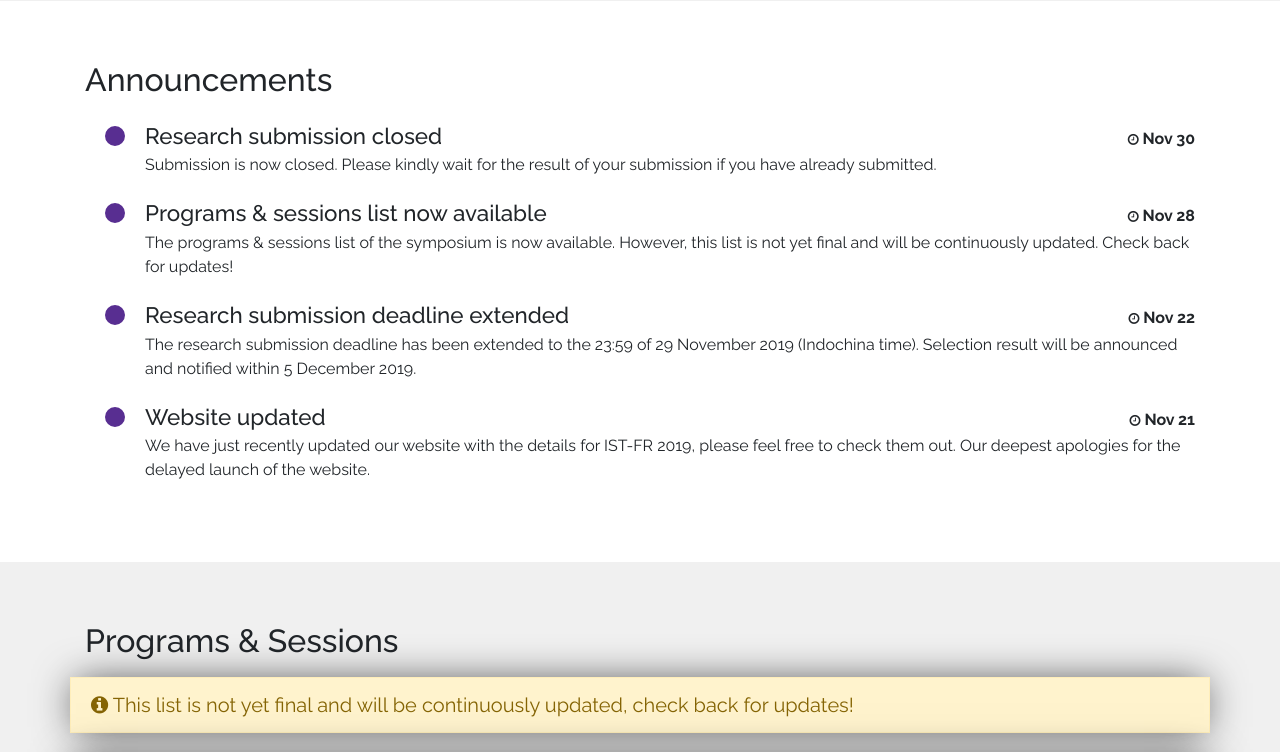
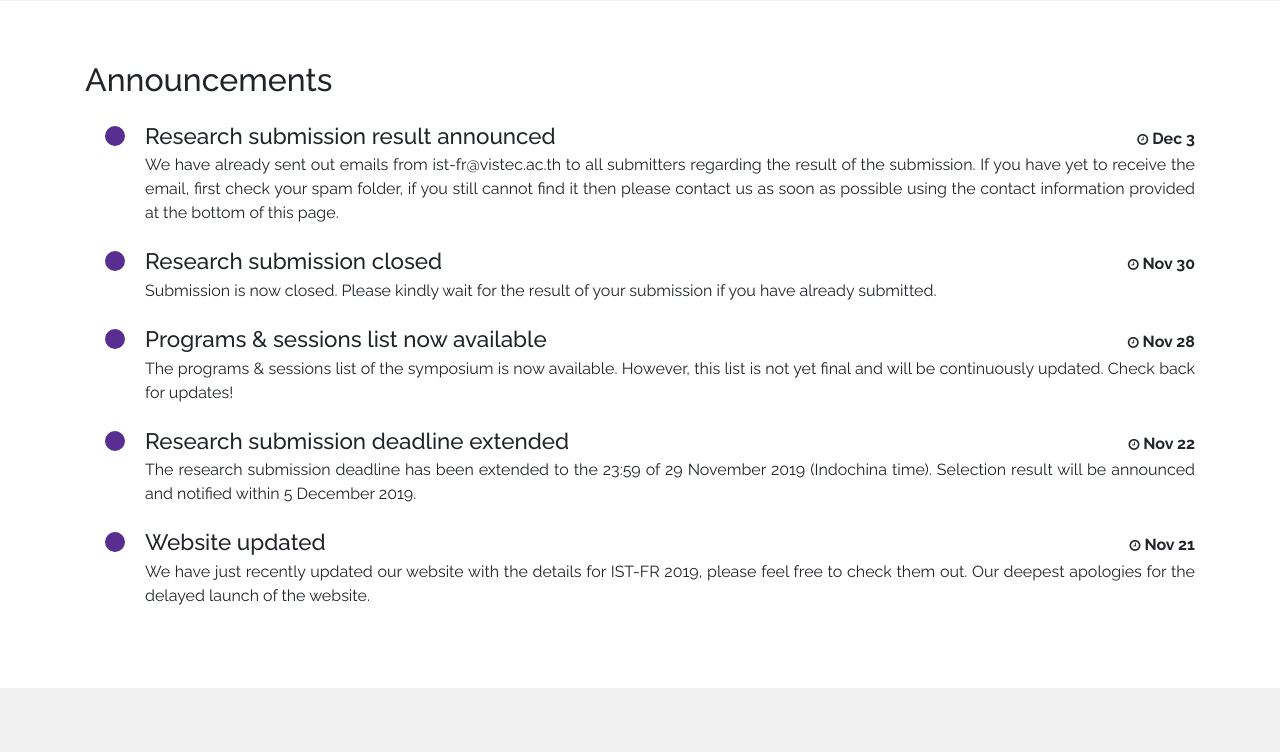
Before and after one commit to ist-fr/2019, a Vue app: page / in a window 1280 px wide. Shown: the part 1500-2252 px from the top of the page. Built offline with nearby package versions, Linux system fonts and the light colour scheme; what vue-scrollactive would draw is missing.

Commit message:
Announce submission results

```diff
--- a/src/components/Home/Announcements.vue
+++ b/src/components/Home/Announcements.vue
@@ -15,7 +15,9 @@
                 <i class="fa fa-clock-o"></i>
                 {{ announcement.datetime }}
               </span>
-              <p class="announcement-content">{{ announcement.content }}</p>
+              <p class="announcement-content text-justify">
+                {{ announcement.content }}
+              </p>
             </li>
           </ul>
         </div>
@@ -28,6 +30,12 @@ export default {
   data() {
     return {
       announcements: [
+        {
+          title: "Research submission result announced",
+          content:
+            "We have already sent out emails from ist-fr@vistec.ac.th to all submitters regarding the result of the submission. If you have yet to receive the email, first check your spam folder, if you still cannot find it then please contact us as soon as possible using the contact information provided at the bottom of this page.",
+          datetime: "Dec 3"
+        },
         {
           title: "Research submission closed",
           content:
--- a/src/components/Home/Submission.vue
+++ b/src/components/Home/Submission.vue
@@ -18,8 +18,12 @@
             class="alert alert-warning rounded-0 shadow-straight"
             role="alert"
           >
-            <i class="fa fa-info-circle"></i> Submission is now closed! Please
-            kindly wait for your result if you have already submitted.
+            <i class="fa fa-info-circle"></i> We have already sent out emails
+            from ist-fr@vistec.ac.th to all submitters regarding the result of
+            the submission. If you have yet to receive the email, first check
+            your spam folder, if you still cannot find it then please contact us
+            as soon as possible using the contact information provided at the
+            bottom of this page.
           </div>
           <p>
             Submit your research to the
```
